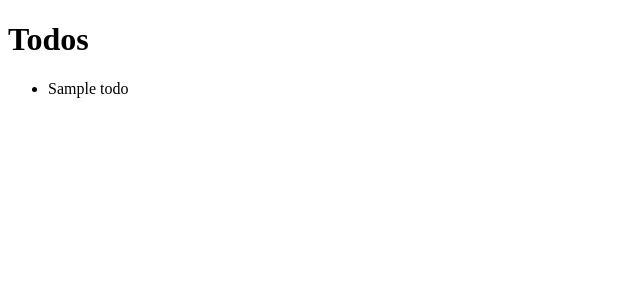
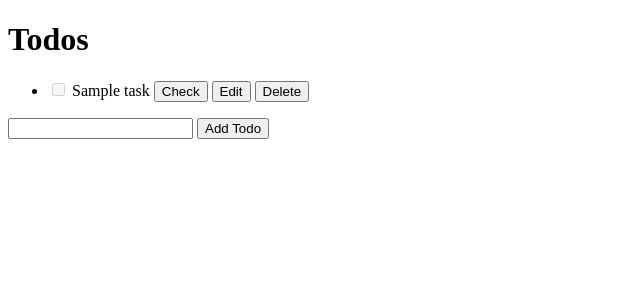
Before and after one commit to Syyre/Todo, a Flask app: template templates/index.html in a window 1280 px wide. Shown: the top 300 px of the page, without its empty margins (0-640 px from the left). Run offline with Flask 3, Linux system fonts and the light colour scheme; the template is opened without the code that fills it: most values are stand-ins (such as "Sample title", 1, 10 or a date in 2020).

Commit message:
added extra functions for delete,edit and check.

```diff
--- a/app.py
+++ b/app.py
@@ -1,19 +1,44 @@
 from flask import Flask, render_template, redirect, request, url_for
+
+#TODO: add css to style web
 
 app = Flask(__name__, template_folder="templates")
 
 """
     todo List in form {task:"blah", done: bool}
 """
-todos = [{"todo":"Sample Todo", "done":False}]
+todos = []
 
 @app.route("/")
 def index():
     return render_template("index.html", todos=todos)
 
-#TODO: Add more functionality. Ability to create more tasks, edit/delete tasks.
-#TODO: edit index.html files with css.
 
+@app.route("/add", methods=["POST"])
+def add():
+    todo = request.form['todo'].strip()
+    if todo:
+        todos.append({"task":todo, "done": False})
+    return redirect(url_for("index"))
+
+@app.route("/edit/<int:index>", methods=["POST", "GET"])
+def edit(index):
+    todo = todos[index]
+    if request.method == "POST":
+        todo['task'] = request.form["todo"]
+        return redirect(url_for("index"))
+    else:
+        return render_template("edit.html", todo=todo, index=index)
+
+@app.route("/check/<int:index>", methods=['POST'])
+def check(index):
+    todos[index]['done'] = not todos[index]['done']
+    return redirect(url_for("index"))
+
+@app.route("/delete/<int:index>", methods=['POST'])
+def delete(index):
+    del todos[index]
+    return redirect(url_for("index"))
 
 if __name__ == '__main__':
     app.run(debug=True)
--- a/templates/index.html
+++ b/templates/index.html
@@ -9,8 +9,39 @@
     <h1>Todos</h1>
     <ul>
       {% for todo in todos %}
-      <li>{{ todo['todo'] }}</li>
-      {%endfor%}
+      <li>
+        <input
+          type="checkbox"
+          name="done"
+          {%
+          if
+          todo['done']
+          %}
+          checked
+          {%endif%}
+          disabled
+          onchange="this.form.submit()"
+        />
+        <span {%if todo['done'] %} style="text-decoration:line-through" {% endif %}>{{ todo['task'] }}</span>
+        <form action="{{url_for('check', index=loop.index0)}}" method="post" style="display:inline;">
+          <button type="submit">Check</button>
+        </form>
+        <form action="{{ url_for('edit', index=loop.index0) }}" method="get" style="display:inline;">
+          <button type="submit">Edit</button>
+      </form>
+        <form action="{{ url_for('delete', index=loop.index0) }}" method="post" style="display:inline;">
+          <button type="submit">Delete</button>
+      </form>
+
+      </li>
+
+      {% endfor %}
     </ul>
+    <form action="{{ url_for('add') }}" method="post">
+      <input type="text" name="todo" />
+      <button type="submit">Add Todo</button>
+    </form>
+
+
   </body>
 </html>
```
Also changed, not shown: templates/edit.html (added, +14 -0 lines).
